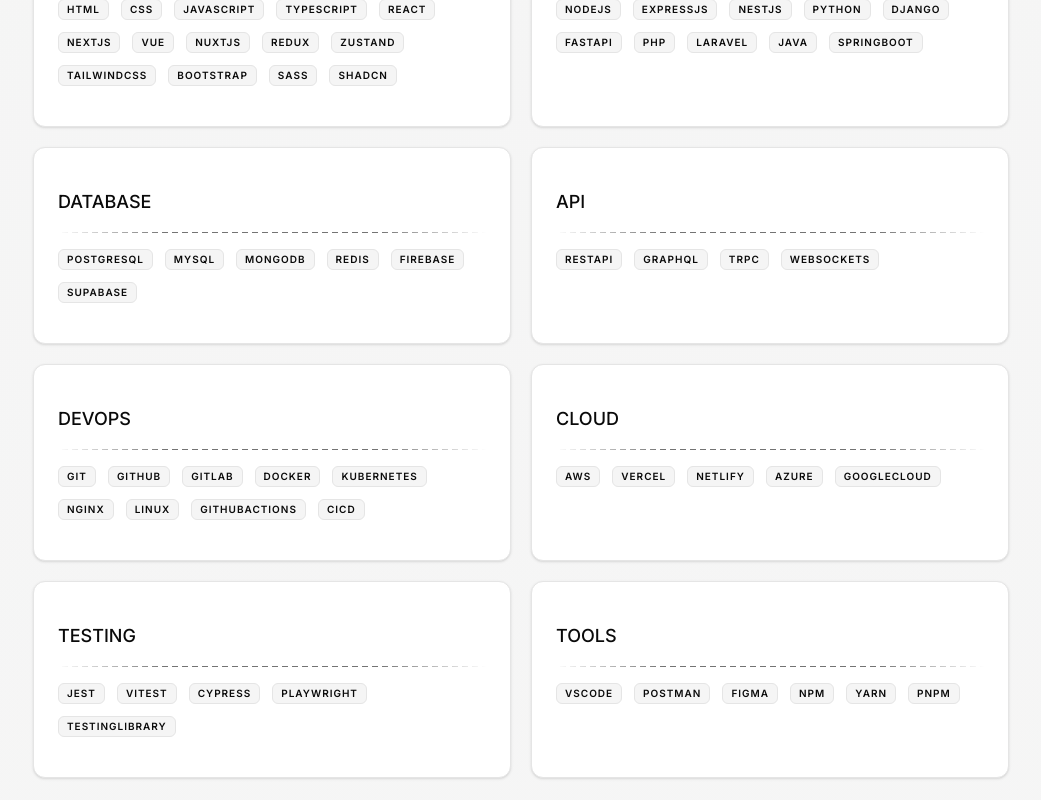
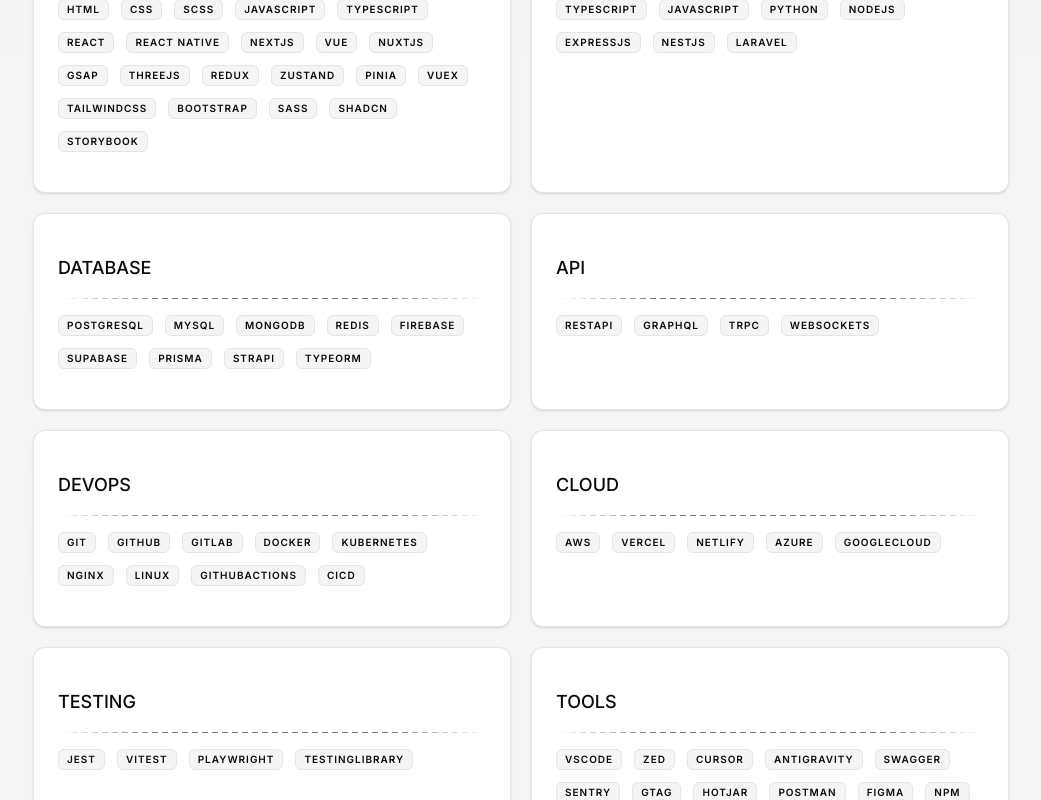
Before and after one commit to muhammadhasnainsaeed/portfolio, a Next.js app: page /about in a window 1280 px wide. Shown: the part 1300-2100 px from the top of the page, without its empty margins (119-1160 px from the left). Built offline with nearby package versions, Linux system fonts and the light colour scheme.

Commit message:
remove: light mode as default & add more skills in about section

```diff
--- a/src/app/layout.tsx
+++ b/src/app/layout.tsx
@@ -200,12 +200,7 @@
             __html: JSON.stringify(personSchema),
           }}
         />
-        <ThemeProvider
-          attribute="class"
-          defaultTheme="light"
-          enableSystem
-          disableTransitionOnChange
-        >
+        <ThemeProvider attribute="class" enableSystem disableTransitionOnChange>
           <StyleGlideProvider />
           <Navbar />
           <main className="">{children}</main>
--- a/src/components/blocks/navbar.tsx
+++ b/src/components/blocks/navbar.tsx
@@ -163,7 +163,7 @@
         </NavigationMenu>
 
         <div className="flex items-center gap-2.5">
-          <ThemeTogglerButton variant={"outline"} modes={["light", "dark"]} />
+          <ThemeTogglerButton variant={"outline"} />
           <a
             href="https://uzfnhqxt01hltmw6.public.blob.vercel-storage.com/Hasnain-saeed.pdf?download=1"
             rel="noopener noreferrer"
@@ -276,7 +276,6 @@
               <Link
                 key={link.label}
                 href={link.href}
-
                 className={buttonVariants({
                   variant: "ghost",
                   className:
--- a/src/data/about.ts
+++ b/src/data/about.ts
@@ -4,38 +4,52 @@
     list: [
       "html",
       "css",
+      "scss",
       "javascript",
       "typescript",
       "react",
+      "react native",
       "nextjs",
       "vue",
       "nuxtjs",
+      "GSAP",
+      "threejs",
       "redux",
       "zustand",
+      "pinia",
+      "vuex",
       "tailwindcss",
       "bootstrap",
       "sass",
       "shadcn",
+      "storybook",
     ],
   },
   {
     category: "backend",
     list: [
+      "typescript",
+      "javascript",
+      "python",
       "nodejs",
       "expressjs",
       "nestjs",
-      "python",
-      "django",
-      "fastapi",
-      "php",
       "laravel",
-      "java",
-      "springboot",
     ],
   },
   {
     category: "database",
-    list: ["postgresql", "mysql", "mongodb", "redis", "firebase", "supabase"],
+    list: [
+      "postgresql",
+      "mysql",
+      "mongodb",
+      "redis",
+      "firebase",
+      "supabase",
+      "prisma",
+      "strapi",
+      "typeORM",
+    ],
   },
   {
     category: "api",
@@ -61,12 +75,38 @@
   },
   {
     category: "testing",
-    list: ["jest", "vitest", "cypress", "playwright", "testinglibrary"],
+    list: ["jest", "vitest", "playwright", "testinglibrary"],
   },
   {
     category: "tools",
-    list: ["vscode", "postman", "figma", "npm", "yarn", "pnpm"],
+    list: [
+      "vscode",
+      "zed",
+      "cursor",
+      "antigravity",
+      "swagger",
+      "sentry",
+      "gtag",
+      "hotjar",
+      "postman",
+      "figma",
+      "npm",
+      "yarn",
+      "pnpm",
+    ],
   },
+  // {
+  //   category: "ai",
+  //   list: [
+  //     "openai",
+  //     "gemini",
+  //     "claude",
+  //     "opencode",
+  //     "ollama",
+  //     "n8n",
+  //     "langchainjs",
+  //   ],
+  // },
 ];
 
 export const experience = [
```
